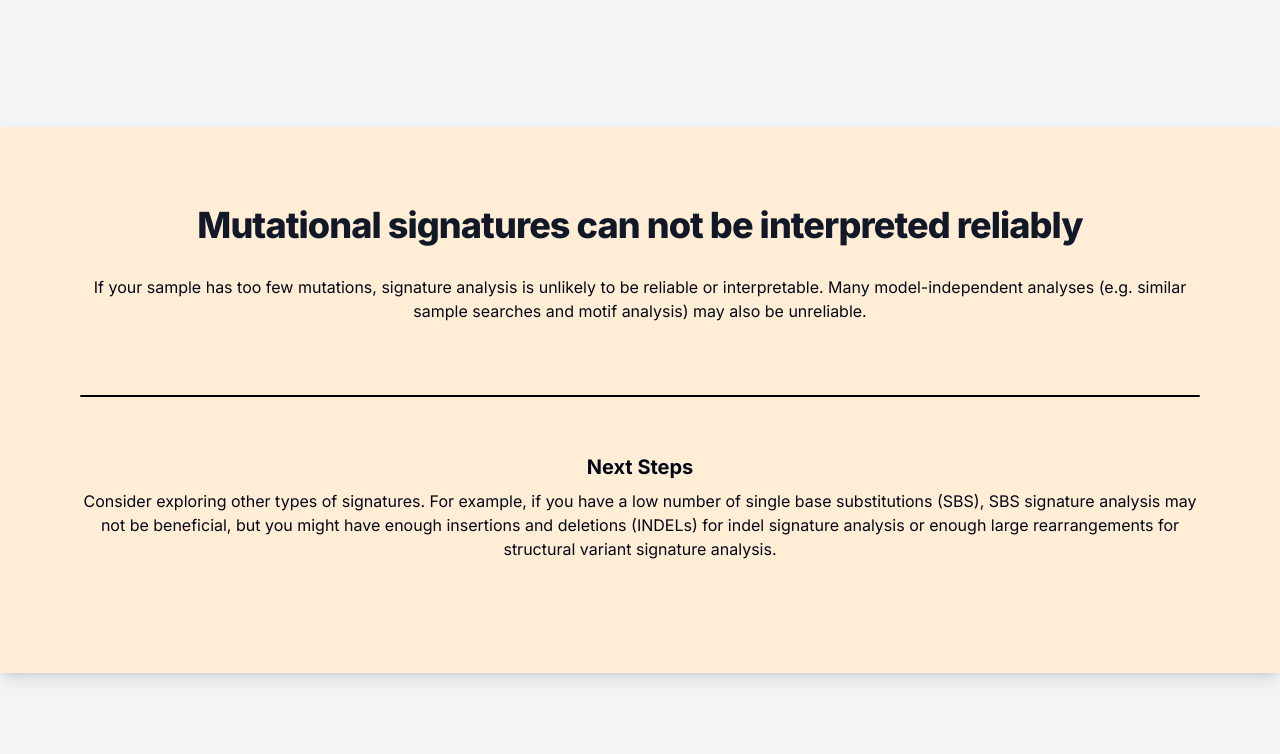
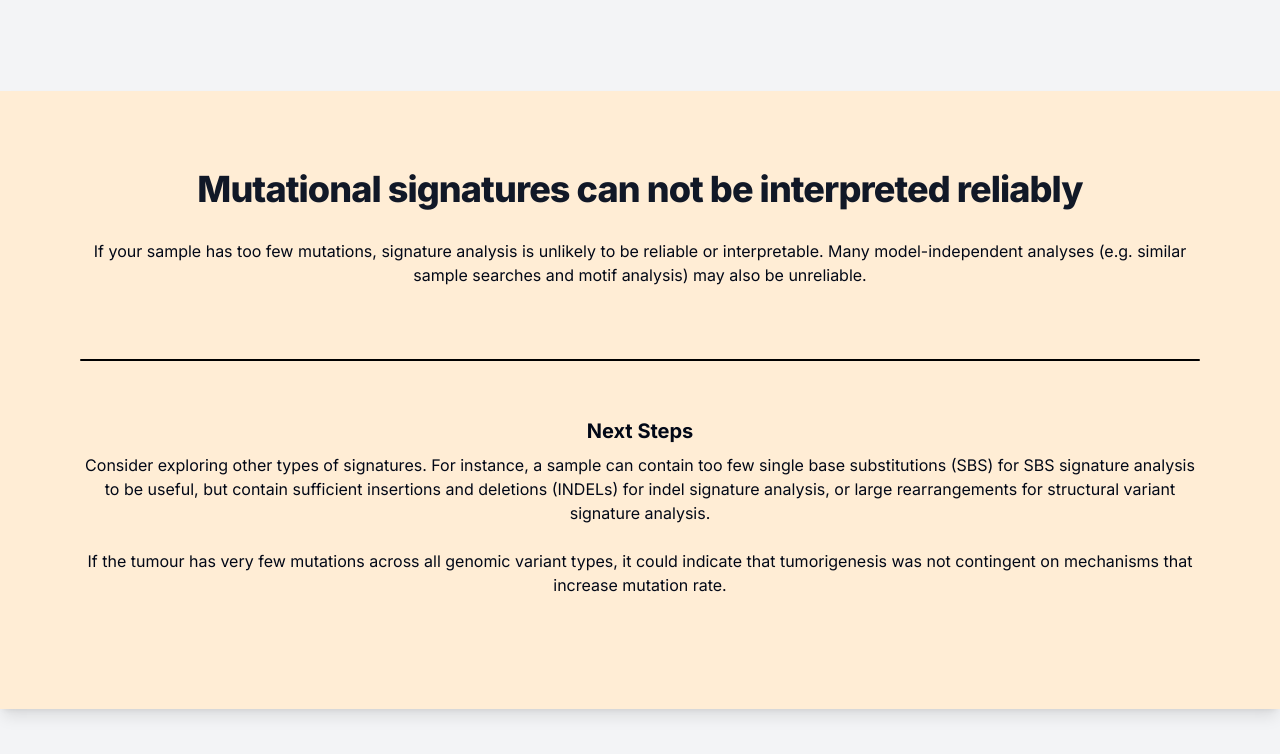
Before and after one commit to selkamand/sigscript, a Next.js app: page /workflow/screen/mutationcountfail in a window 1280 px wide. Shown: the top 754 px of the page. Built offline with nearby package versions, Linux system fonts and the light colour scheme.

Commit message:
fix: improved mutationcount fail page

```diff
--- a/app/workflow/screen/mutationcountfail/page.tsx
+++ b/app/workflow/screen/mutationcountfail/page.tsx
@@ -13,7 +13,10 @@ export default function Home() {
                     <p className="text-center pb-8">If your sample has too few mutations, signature analysis is unlikely to be reliable or interpretable. Many model-independent analyses (e.g. similar sample searches and motif analysis) may also be unreliable. </p>
                     <hr className="h-0.5 mx-auto my-2 bg-black border-0 rounded md:my-10"></hr>
                     <p className="text-center font-bold text-xl pt-4 pb-2">Next Steps</p>
-                    <p className="text-center pb-8">Consider exploring other types of signatures. For example, if you have a low number of single base substitutions (SBS), SBS signature analysis may not be beneficial, but you might have enough insertions and deletions (INDELs) for indel signature analysis or enough large rearrangements for structural variant signature analysis.</p>
+                    <p className="text-center pb-8">Consider exploring other types of signatures. For instance, a sample can contain too few single base substitutions (SBS)  for SBS signature analysis to be useful, but contain sufficient insertions and deletions (INDELs) for indel signature analysis, or large rearrangements for structural variant signature analysis.
+                        <br /><br />
+                        If the tumour has very few mutations across all genomic variant types, it could indicate that tumorigenesis was not contingent on mechanisms that increase mutation rate.
+                    </p>
                     {/* <p className="text-center pt-4"><FontAwesomeIcon icon={faTriangleExclamation} className="text-orange-300 text-4xl"></FontAwesomeIcon></p> */}
 
                 </div>
```
